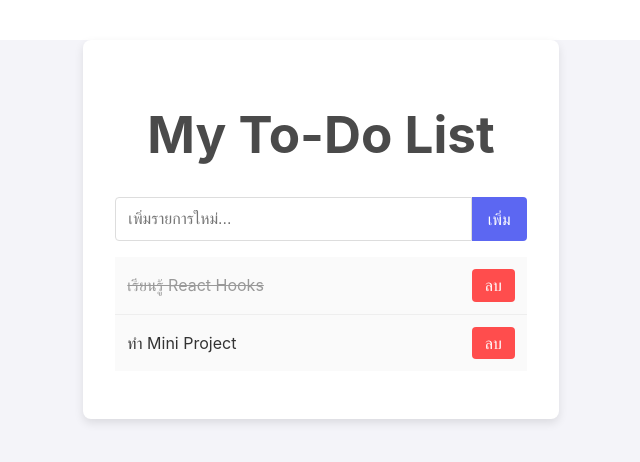
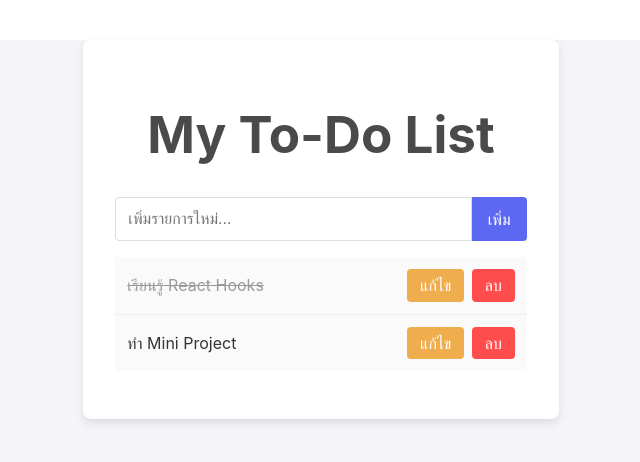
Before and after one commit to Panuwat-ta/LAB3_Reactjs_Fundamentals, a React (Vite) app in the folder experiment2/react-workshop/: page / in a window 1280 px wide. Shown: the top 462 px of the page, without its empty margins (351-991 px from the left). Built offline with nearby package versions, Linux system fonts and the light colour scheme.

Commit message:
Challenge 2: แก้ไขรายการ To-Do

```diff
--- a/experiment2/react-workshop/src/App.css
+++ b/experiment2/react-workshop/src/App.css
@@ -92,3 +92,33 @@ h1 {
 .todo-item button:hover {
   background: #e60000;
 }
+
+/* todo-item */
+.todo-item .edit-btn, .todo-item .save-btn {
+  background-color: #f0ad4e;
+  margin-right: 8px;
+}
+
+.todo-item .save-btn {
+  background-color: #5cb85c;
+}
+
+.todo-item .edit-btn:hover {
+  background-color: #ec971f;
+}
+
+.todo-item .save-btn:hover {
+  background-color: #4cae4c;
+}
+
+.todo-item input[type="text"] {
+  flex-grow: 1;
+  border: 1px solid #ddd;
+  padding: 0.4rem;
+  border-radius: 4px;
+}
+
+.todo-item > div {
+  display: flex;
+  align-items: center;
+}
--- a/experiment2/react-workshop/src/App.jsx
+++ b/experiment2/react-workshop/src/App.jsx
@@ -10,6 +10,15 @@ function App() {
     { id: 1, text: 'เรียนรู้ React Hooks', completed: true },
     { id: 2, text: 'ทำ Mini Project', completed: false },
   ]);
+
+  // 🔽 เพิ่มฟังก์ชันนี้
+  const editTodo = (id, newText) => {
+    setTodos(
+      todos.map(todo =>
+        todo.id === id ? { ...todo, text: newText } : todo
+      )
+    );
+  };
 
   const addTodo = (text) => {
     const newTodo = {
@@ -37,8 +46,13 @@ function App() {
     <div className="app">
       <h1>My To-Do List</h1>
       <TodoForm addTodo={addTodo} />
-      {/* 🔽 ส่ง toggleTodo เป็น prop */}
-      <TodoList todos={todos} deleteTodo={deleteTodo} toggleTodo={toggleTodo} />
+      {/* 🔽 ส่ง editTodo เป็น prop */}
+      <TodoList
+        todos={todos}
+        deleteTodo={deleteTodo}
+        toggleTodo={toggleTodo}
+        editTodo={editTodo}
+      />
     </div>
   );
 }
--- /dev/null
+++ b/experiment2/react-workshop/src/component/TodoItem.jsx
@@ -0,0 +1,46 @@
+// src/TodoItem.jsx
+import React, { useState } from 'react';
+
+function TodoItem({ todo, deleteTodo, toggleTodo, editTodo }) { // 🔽 รับ editTodo
+  const [isEditing, setIsEditing] = useState(false);
+  const [newText, setNewText] = useState(todo.text);
+
+  const handleSave = () => {
+    if (newText.trim()) {
+      editTodo(todo.id, newText);
+      setIsEditing(false);
+    }
+  };
+
+  return (
+    <li className={`todo-item ${todo.completed ? 'completed' : ''}`}>
+      {isEditing ? (
+        // 🔽 UI สำหรับโหมดแก้ไข
+        <input
+          type="text"
+          value={newText}
+          onChange={(e) => setNewText(e.target.value)}
+          onBlur={handleSave} // บันทึกเมื่อ focus หลุด
+          onKeyPress={(e) => e.key === 'Enter' && handleSave()} // บันทึกเมื่อกด Enter
+          autoFocus // focus อัตโนมัติเมื่อแสดงผล
+        />
+      ) : (
+        // UI ปกติ
+        <span onClick={() => toggleTodo(todo.id)}>
+          {todo.text}
+        </span>
+      )}
+
+      <div>
+        {isEditing ? (
+          <button onClick={handleSave} className="save-btn">บันทึก</button>
+        ) : (
+          <button onClick={() => setIsEditing(true)} className="edit-btn">แก้ไข</button>
+        )}
+        <button onClick={() => deleteTodo(todo.id)}>ลบ</button>
+      </div>
+    </li>
+  );
+}
+
+export default TodoItem;
--- a/experiment2/react-workshop/src/component/TodoList.jsx
+++ b/experiment2/react-workshop/src/component/TodoList.jsx
@@ -1,20 +1,18 @@
 // src/TodoList.jsx
+import React from 'react';
+import TodoItem from './TodoItem'; // 🔽 Import
 
-import React from 'react';
-
-// 🔽 รับ toggleTodo เพิ่ม
-function TodoList({ todos, deleteTodo, toggleTodo }) {
+function TodoList({ todos, deleteTodo, toggleTodo, editTodo }) { // 🔽 รับ editTodo
   return (
     <ul className="todo-list">
       {todos.map(todo => (
-        // 🔽 เพิ่ม className แบบมีเงื่อนไข
-        <li key={todo.id} className={`todo-item ${todo.completed ? 'completed' : ''}`}>
-          {/* 🔽 เพิ่ม onClick และเปลี่ยน span */}
-          <span onClick={() => toggleTodo(todo.id)}>
-            {todo.text}
-          </span>
-          <button onClick={() => deleteTodo(todo.id)}>ลบ</button>
-        </li>
+        <TodoItem
+          key={todo.id}
+          todo={todo}
+          deleteTodo={deleteTodo}
+          toggleTodo={toggleTodo}
+          editTodo={editTodo} // 🔽 ส่งต่อ editTodo
+        />
       ))}
     </ul>
   );
```
